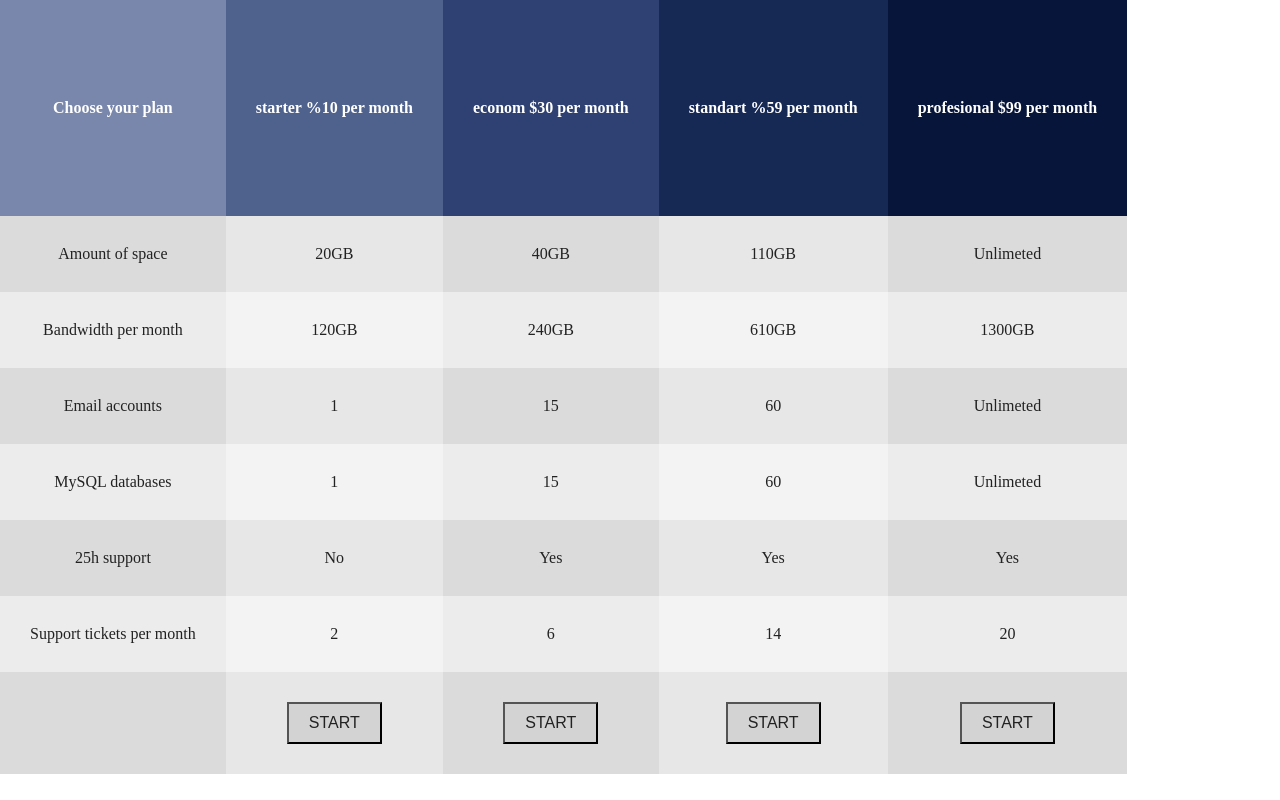
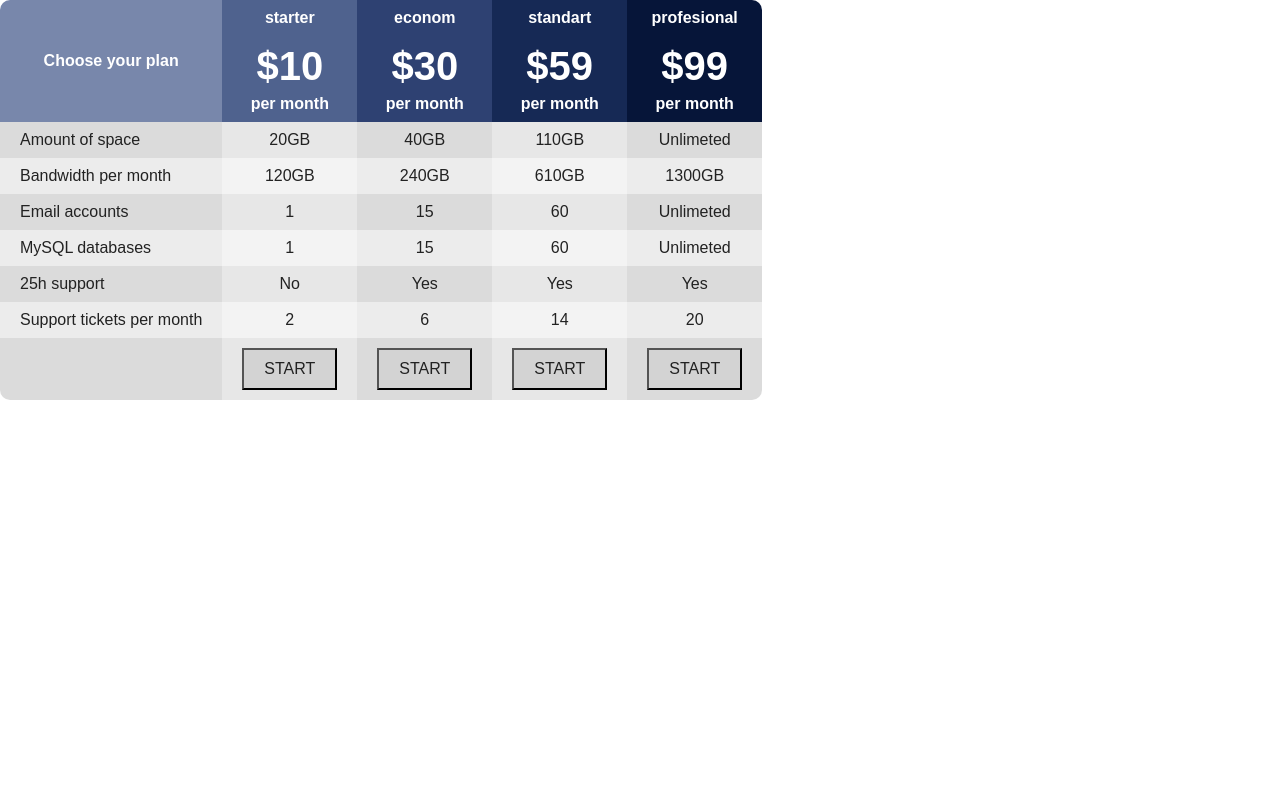
Before and after one commit to Anjelika86/table, a plain HTML site: page index.html in a window 1280 px wide. Drawn offline with Linux system fonts and the light colour scheme.

Commit message:
corrected css

```diff
--- a/css/style.css
+++ b/css/style.css
@@ -2,68 +2,75 @@
   margin: 0;
   padding: 0;
   box-sizing: border-box;
+
+}
+td {
+  border: 1px solid;
+  border: none;
+  vertical-align: middle;
+  padding: 10px 20px;
   text-align: center;
-}
+  font-family: sans-serif;
 
-thead >tr:first-child > td:first-child {
-  background-color: rgb(120,135,171);
-  padding: 100px 10px;
-}
-thead>tr:first-child > td:nth-child(2) {
-  background-color: rgb(79,98,142);
-}
-thead>tr:first-child > td:nth-child(3) {
-  background-color: rgb(46,65,114);
-}
-thead>tr:first-child > td:nth-child(4) {
-  background-color: rgb(22,41,85);
-}
-thead>tr:first-child > td:nth-child(5) {
-  background-color: rgb(6,21,57);
 }
 thead {
   color: white;
   font-weight: bold;
 
 }
-
-tbody >tr:first-child >td:nth-child(odd) {
-  background-color: rgb(219,219,219);
-}
-tbody >tr:first-child >td:nth-child(even) {
-  background-color: rgb(231,231,231);
-}
-tbody >tr:nth-child(odd) >td:nth-child(odd) {
-  background-color: rgb(219,219,219);
-}
-tbody >tr:nth-child(odd) >td:nth-child(even) {
-  background-color: rgb(231,231,231);
-}
-tbody >tr:nth-child(even) >td:nth-child(even) {
-  background-color: rgb(243,243,243);
-}
-tbody >tr:nth-child(even) >td:nth-child(odd) {
-  background-color: rgb(236,236,236);
-}
- tfoot>tr:first-child > td:first-child {
-  background-color: rgb(219,219,219);
+thead td:first-child {
+  background: #7887AB;
+  border-top-left-radius: 10px;
 }
 
-
-tfoot >tr:nth-child(odd) >td:nth-child(odd) {
-  background-color: rgb(219,219,219);
+thead td:nth-child(2) {
+  background: #4F628E;
 }
-tfoot >tr:nth-child(odd) >td:nth-child(even) {
-  background-color: rgb(231,231,231);
+thead td:nth-child(3) {
+  background: #2E4172;
+}
+thead td:nth-child(4) {
+  background: #162955;
+}
+thead td:nth-child(5) {
+  background: #061539;
+  border-top-right-radius: 10px;
+}
+p {
+  margin: 20px 0 10px 0;
+  font-size: 40px;
+}
+tbody td:first-child {
+  text-align: left;
 }
 
+tbody > tr:nth-child(odd) > td:nth-child(odd) {
+  background: #DBDBDB;
+}
+tbody > tr:nth-child(even) > td:nth-child(odd) {
+  background: #ECECEC;
+}
+tbody > tr:nth-child(odd) > td:nth-child(even) {
+  background: #E7E7E7;
+}
+tbody > tr:nth-child(even) > td:nth-child(even) {
+  background: #F3F3F3;
+}
 
+tfoot td:nth-child(odd) {
+  background: #DBDBDB;
+}
+tfoot td:nth-child(even) {
+  background: #E7E7E7;
+}
 
-tr, td {
-  padding: 30px;
-
-}
 button {
   padding: 10px 20px;
-  background-color: rgb(211,211,211);
+  background-color: #D3D3D3;
 }
+tfoot td:first-child {
+  border-bottom-left-radius: 10px;
+}
+tfoot td:last-child {
+  border-bottom-right-radius: 10px;
+}
--- a/index.html
+++ b/index.html
@@ -12,11 +12,29 @@
   <table>
     <thead>
       <tr>
-        <td>Choose your plan</td>
-        <td>starter %10 per month</td>
-        <td>econom $30 per month</td>
-        <td>standart %59 per month</td>
-        <td>profesional $99 per month</td>
+        <td>
+          Choose your plan
+        </td>
+        <td>
+          starter
+          <p>$10</p>
+          per month
+        </td>
+        <td>
+          econom
+           <p>$30</p>
+          per month
+        </td>
+        <td>
+          standart
+           <p>$59</p>
+          per month
+        </td>
+        <td>
+          profesional
+           <p>$99</p>
+          per month
+        </td>
       </tr>
     </thead>
     <tbody>
@@ -80,9 +98,6 @@
         </td>
       </tr>
     </tfoot>
-
   </table>
-
-
 </body>
 </html>
```
